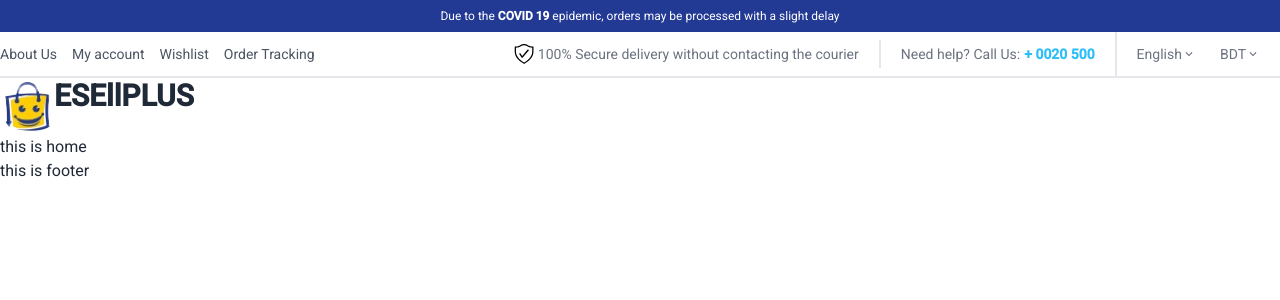
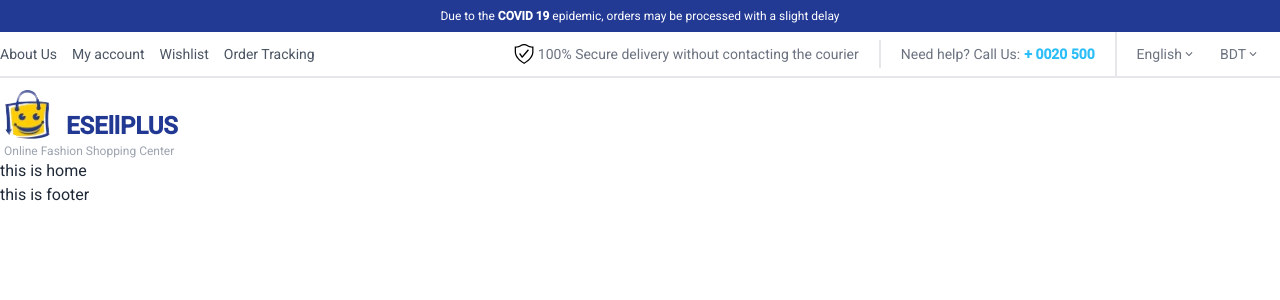
Before and after one commit to shakilahmedshuvo/esellplus, a React (Vite) app: page / in a window 1280 px wide. Shown: the top 300 px of the page. Built offline with nearby package versions, Linux system fonts and the light colour scheme.

Commit message:
add navbar logo

```diff
--- a/src/Page/HomePage/Navbar/Navbar.jsx
+++ b/src/Page/HomePage/Navbar/Navbar.jsx
@@ -9,17 +9,28 @@ const Navbar = () => {
             <div className="max-w-7xl mx-auto grid grid-cols-12">
 
                 {/* logo section start */}
+                <div className="col-span-2">
                     <div className="flex">
 
+                        {/* <div className="flex"> */}
                         <img
+                            className="h-[70%] mt-2"
                             src={logo}
                             alt="" />
+                        {/* </div> */}
 
                         <div>
-                        <h2 className="text-3xl font-semibold">
+                            <h2
+                                className="text-2xl font-semibold text-[#223994] flex items-center justify-center pt-8 pl-3">
                                 ESEllPLUS
+                                {/* ESellPlus */}
                             </h2>
+
                         </div>
+                    </div>
+                    <p className="text-xs text-gray-400 ml-1">
+                        Online Fashion Shopping Center
+                    </p>
                 </div>
                 {/* logo section end */}
 
```
Lines whose indentation alone changed are shown as unchanged.
